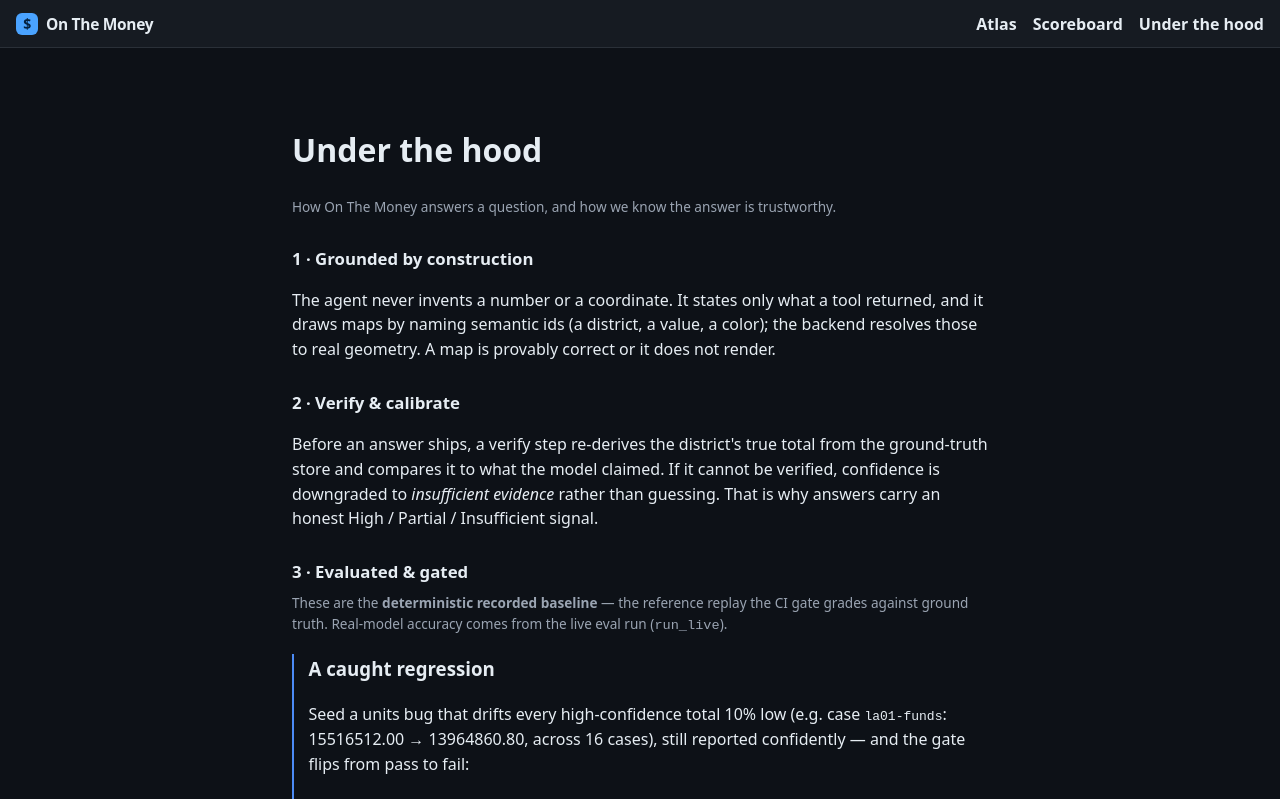
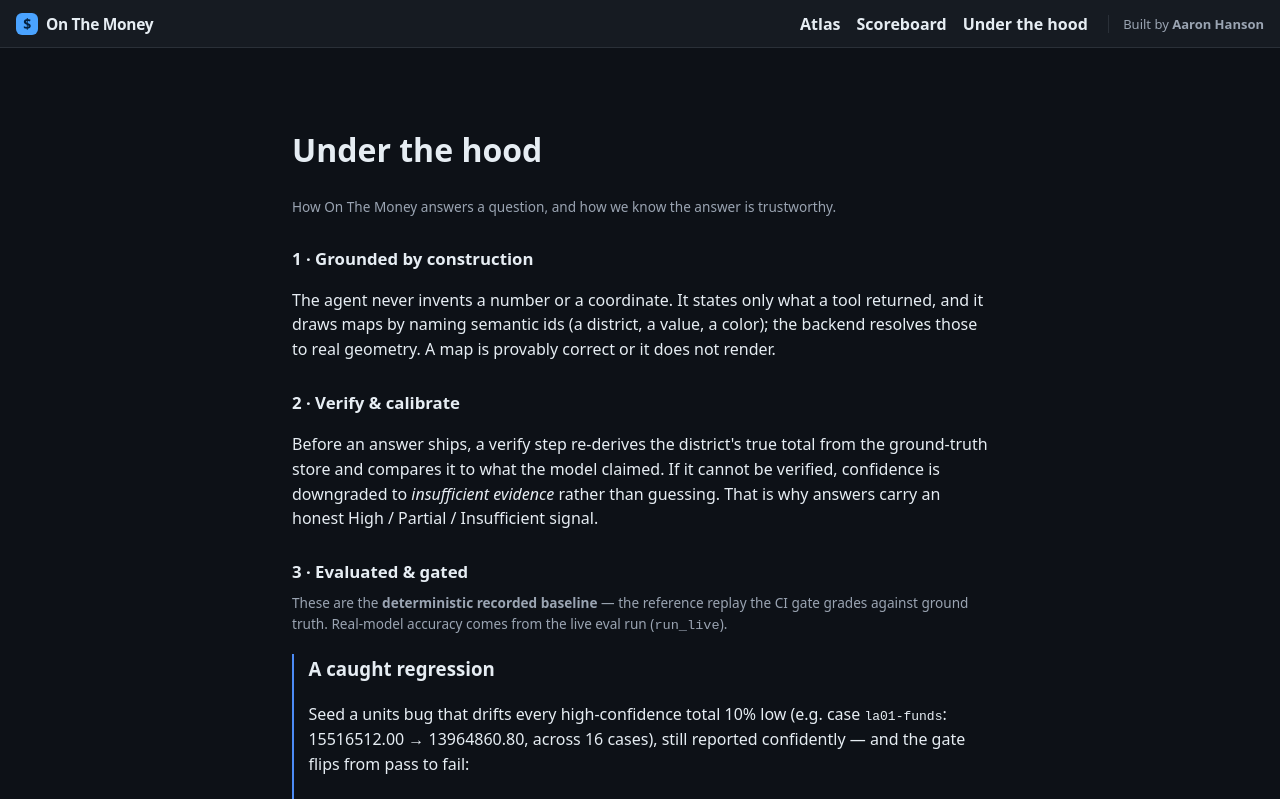
Before and after one commit to coffee-converter/onthemoney, a Next.js app in the folder apps/web/: page /how-it-works in a window 1280 px wide. Shown: the top 799 px of the page. Built offline with nearby package versions, Linux system fonts and the light colour scheme; no server answers.

Commit message:
feat: SEO pass — JSON-LD (WebSite/WebApplication/Person), per-page metadata, robots, sitemap, theme-color, built-by credit

```diff
--- a/apps/web/app/globals.css
+++ b/apps/web/app/globals.css
@@ -71,6 +71,26 @@ body {
   color: var(--text);
   text-decoration: none;
   font-weight: 600;
+}
+
+.topnav .builtby {
+  color: var(--muted);
+  font-weight: 500;
+  font-size: 13px;
+  margin-left: 0.25rem;
+  padding-left: 0.9rem;
+  border-left: 1px solid var(--line);
+  white-space: nowrap;
+}
+
+.topnav .builtby a {
+  color: var(--muted);
+  font-weight: 600;
+}
+
+.topnav .builtby a:hover {
+  color: var(--accent);
+  text-decoration: underline;
 }
 
 .layout {
@@ -184,6 +204,10 @@ body {
   }
   .topnav a {
     font-size: 12.5px;
+  }
+  /* The nav is tight on phones — drop the build credit here (kept on desktop). */
+  .topnav .builtby {
+    display: none;
   }
   .page {
     padding: 1rem;
--- a/apps/web/app/how-it-works/page.tsx
+++ b/apps/web/app/how-it-works/page.tsx
@@ -1,4 +1,12 @@
+import type { Metadata } from 'next';
 import { HowItWorks } from '../../components/HowItWorks';
+
+export const metadata: Metadata = {
+  title: 'Under the hood',
+  description:
+    'How the agent works: every figure grounded in a tool result, calibrated confidence with an explicit insufficient-evidence state, a golden-set eval gate in CI, and live operability.',
+  alternates: { canonical: '/how-it-works' },
+};
 
 export default function HowItWorksPage() {
   return (
--- a/apps/web/app/layout.tsx
+++ b/apps/web/app/layout.tsx
@@ -1,10 +1,45 @@
 import './globals.css';
 import type { ReactNode } from 'react';
-import type { Metadata } from 'next';
+import type { Metadata, Viewport } from 'next';
 import { Analytics } from '@vercel/analytics/react';
 
 const DESCRIPTION =
   'An AI agent that answers your U.S. House campaign-finance questions from real FEC filings. Grounded, cited, calibrated, and mapped.';
+
+export const viewport: Viewport = {
+  themeColor: '#0d1117',
+};
+
+// Structured data: what this is, that it's free, and who built it.
+const JSON_LD = {
+  '@context': 'https://schema.org',
+  '@graph': [
+    {
+      '@type': 'WebSite',
+      '@id': 'https://onthemoney.fyi/#website',
+      url: 'https://onthemoney.fyi/',
+      name: 'On The Money',
+      description: DESCRIPTION,
+      publisher: { '@id': 'https://onthemoney.fyi/#person' },
+    },
+    {
+      '@type': 'WebApplication',
+      name: 'On The Money',
+      url: 'https://onthemoney.fyi/',
+      applicationCategory: 'GovernmentApplication',
+      operatingSystem: 'Web',
+      description: DESCRIPTION,
+      offers: { '@type': 'Offer', price: '0', priceCurrency: 'USD' },
+      creator: { '@id': 'https://onthemoney.fyi/#person' },
+    },
+    {
+      '@type': 'Person',
+      '@id': 'https://onthemoney.fyi/#person',
+      name: 'Aaron Hanson',
+      url: 'https://aaronhanson.dev',
+    },
+  ],
+};
 
 export const metadata: Metadata = {
   metadataBase: new URL('https://onthemoney.fyi'),
@@ -52,10 +87,20 @@ export default function RootLayout({ children }: { children: ReactNode }) {
             <a href="/">Atlas</a>
             <a href="/scoreboard">Scoreboard</a>
             <a href="/how-it-works">Under the hood</a>
+            <span className="builtby">
+              <span className="bb-prefix">Built by </span>
+              <a href="https://aaronhanson.dev" target="_blank" rel="noopener noreferrer">
+                Aaron Hanson
+              </a>
+            </span>
           </div>
         </nav>
         {children}
         <Analytics />
+        <script
+          type="application/ld+json"
+          dangerouslySetInnerHTML={{ __html: JSON.stringify(JSON_LD) }}
+        />
       </body>
     </html>
   );
```
Also changed, not shown: apps/web/app/robots.ts (added, +9 -0 lines), apps/web/app/scoreboard/page.tsx (+8 -0 lines), apps/web/app/sitemap.ts (added, +11 -0 lines).
